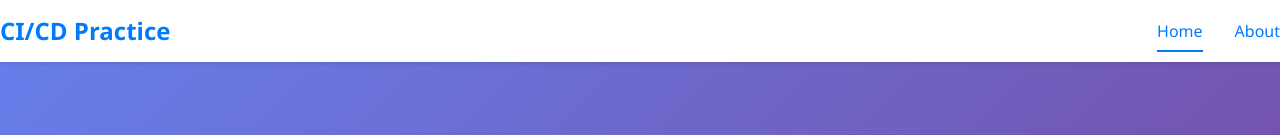
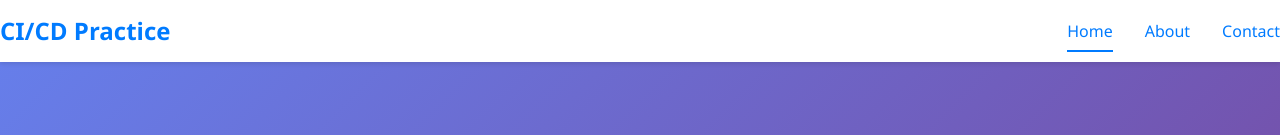
Before and after one commit to allee-dev/test-ci-cd, a website: page src/index.html in a window 1280 px wide. Shown: the top 135 px of the page. Drawn offline with Linux system fonts and the light colour scheme.

Commit message:
Update: Add contact link  Just to re-run workflows

```diff
--- a/src/index.html
+++ b/src/index.html
@@ -22,6 +22,9 @@
 						</li>
 						<li class="nav-item">
 							<a href="about.html" class="nav-link">About</a>
+						</li>
+						<li class="nav-item">
+							<a href="contact.html" class="nav-link">Contact</a>
 						</li>
 					</ul>
 				</div>
```
